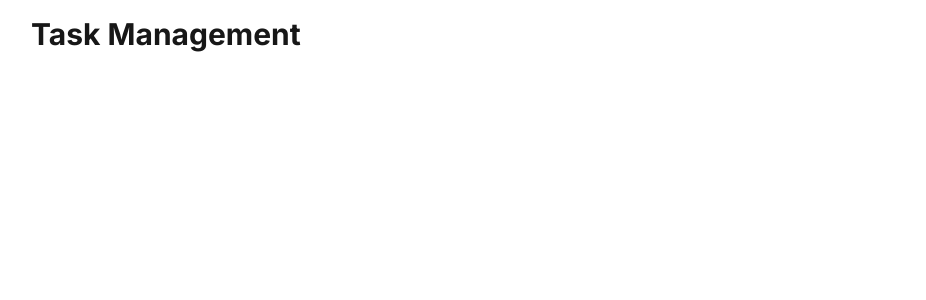
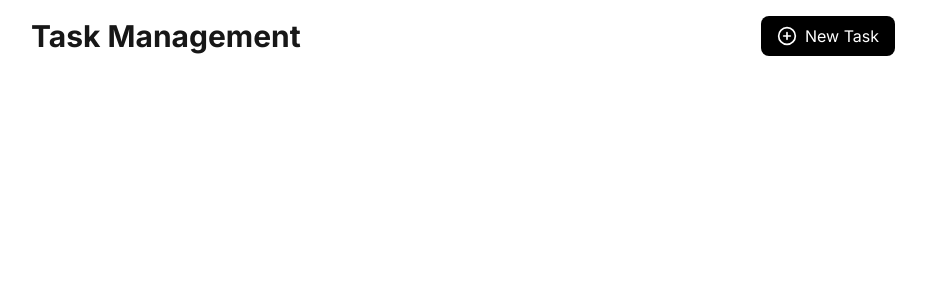
Before and after one commit to chathurasandaruwan/Task-manager-NextJS, a Next.js app: page / in a window 1280 px wide. Shown: the top 300 px of the page, without its empty margins (177-1103 px from the left). Built offline with nearby package versions, Linux system fonts and the light colour scheme.

Commit message:
create New Task btn and set nav

```diff
--- a/src/app/page.tsx
+++ b/src/app/page.tsx
@@ -1,8 +1,17 @@
+import Link from "next/link";
+import { PlusCircle } from "lucide-react";
+
 export default function Home() {
   return (
     <main className="container mx-auto p-4 max-w-4xl">
       <div className="flex items-center justify-between mb-8">
         <h1 className="text-3xl font-bold">Task Management</h1>
+        <Link href="/create">
+          <button className="bg-black hover:bg-gray-600 text-white px-4 py-2 rounded-lg flex items-center gap-2 transition-colors hover:cursor-pointer">
+            <PlusCircle className="w-5 h-5" />
+            New Task
+          </button>
+        </Link>
       </div>
     </main>
   );
```
Also changed, not shown: package.json (+7 -6 lines), 1 other file (tests, documents, lock files or other folders).
